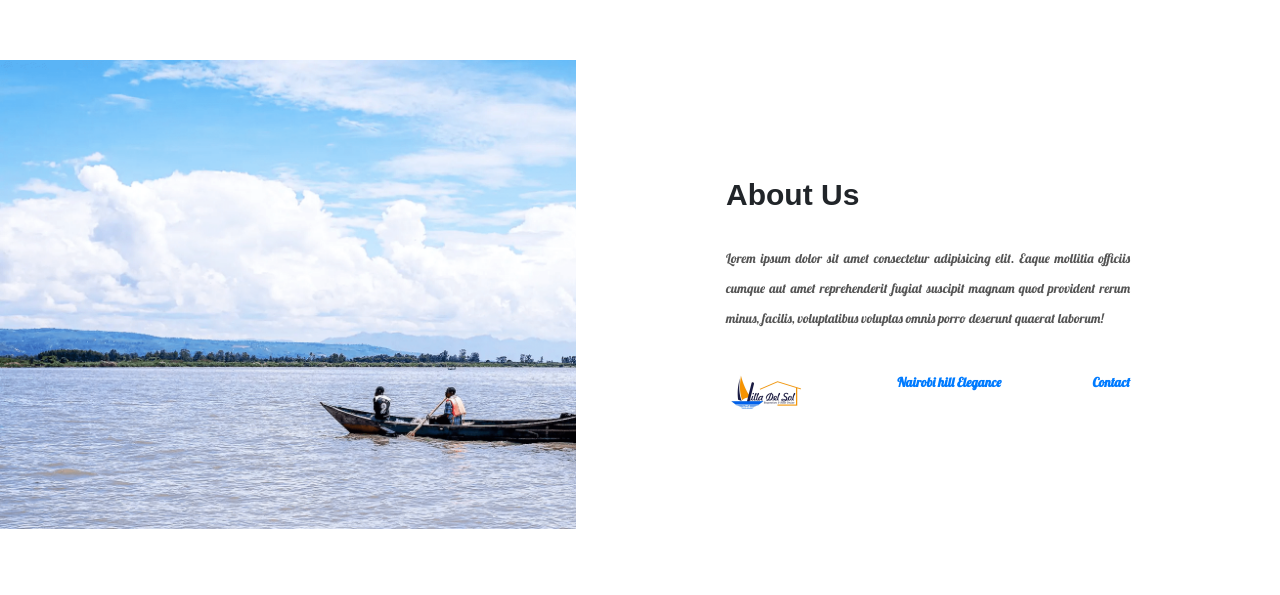
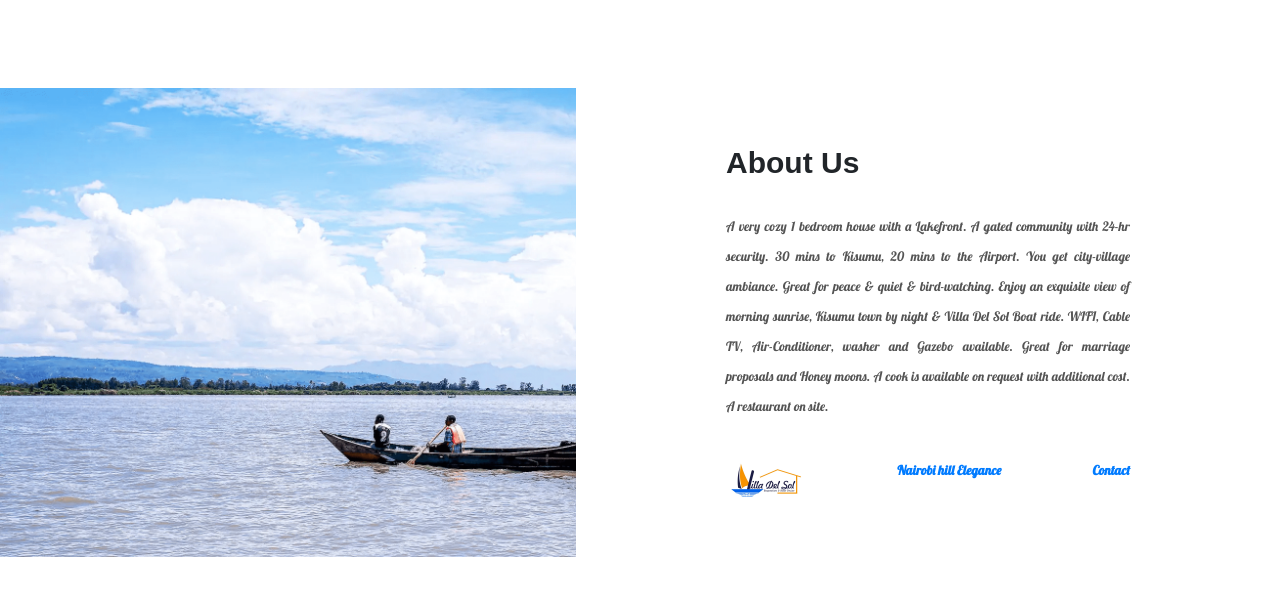
Before and after one commit to raeman21/vds, a plain HTML site: page about.html in a window 1280 px wide. Shown: the part 105-700 px from the top of the page. Drawn offline with nearby package versions, Linux system fonts and the light colour scheme.

Commit message:
add about

```diff
--- a/about.html
+++ b/about.html
@@ -21,7 +21,7 @@
                 <div class="inner-container">
                     <h1>About Us</h1>
                     <p class="text">
-                        Lorem ipsum dolor sit amet consectetur adipisicing elit. Eaque mollitia officiis cumque aut amet reprehenderit fugiat suscipit magnam quod provident rerum minus, facilis, voluptatibus voluptas omnis porro deserunt quaerat laborum!
+                        A very cozy 1 bedroom house with a Lakefront. A gated community with 24-hr security. 30 mins to Kisumu, 20 mins to the Airport. You get city-village ambiance. Great for peace & quiet & bird-watching. Enjoy an exquisite view of morning sunrise, Kisumu town by night & Villa Del Sol Boat ride. WIFI, Cable TV, Air-Conditioner, washer and Gazebo available. Great for marriage proposals and Honey moons. A cook is available on request with additional cost. A restaurant on site.
                     </p>
                     <div class="skills">
                         <span> <a href="index.html"><img class="logo" src="images/villadelsollogo.jpg" alt=""> </a>
```
